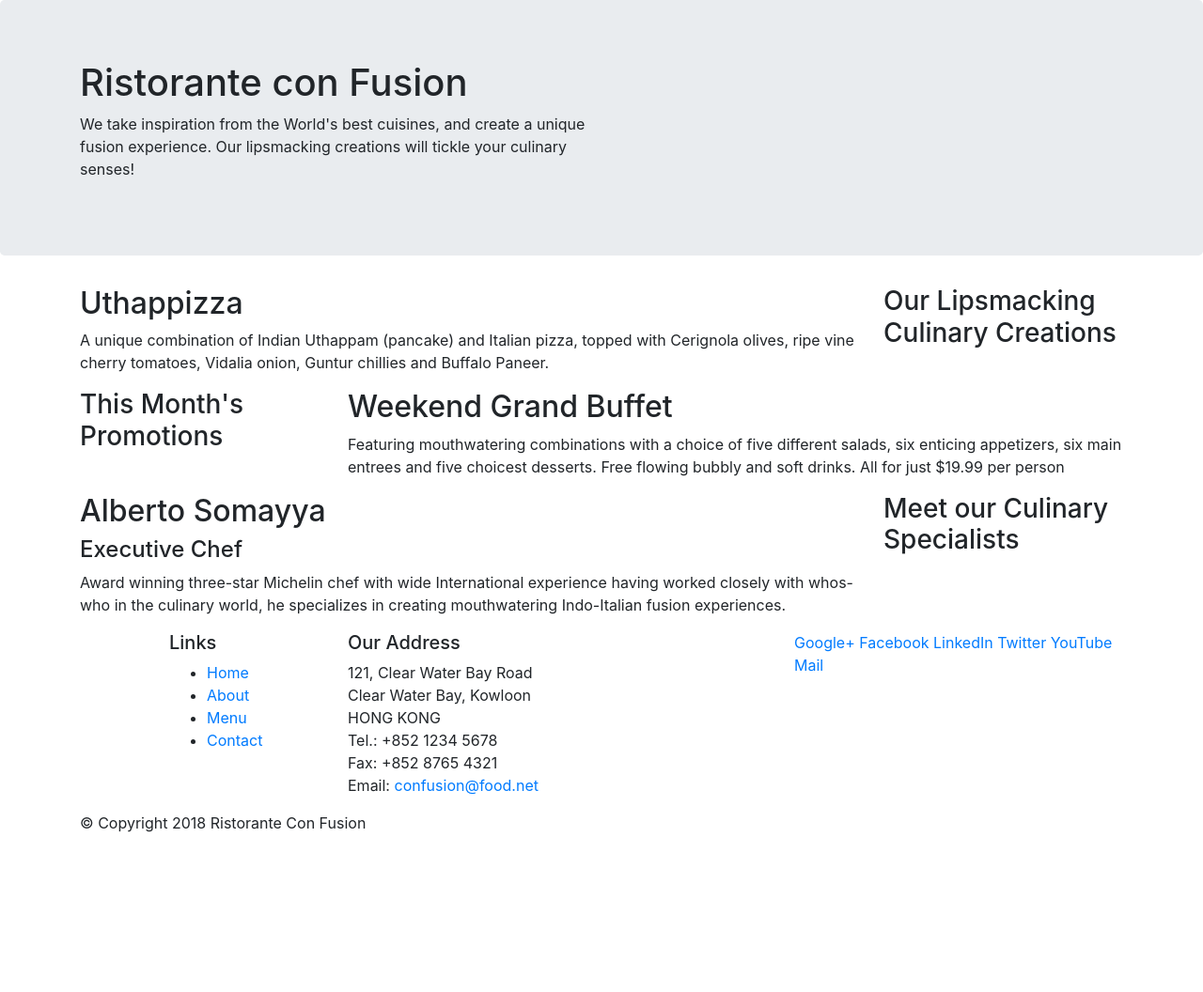
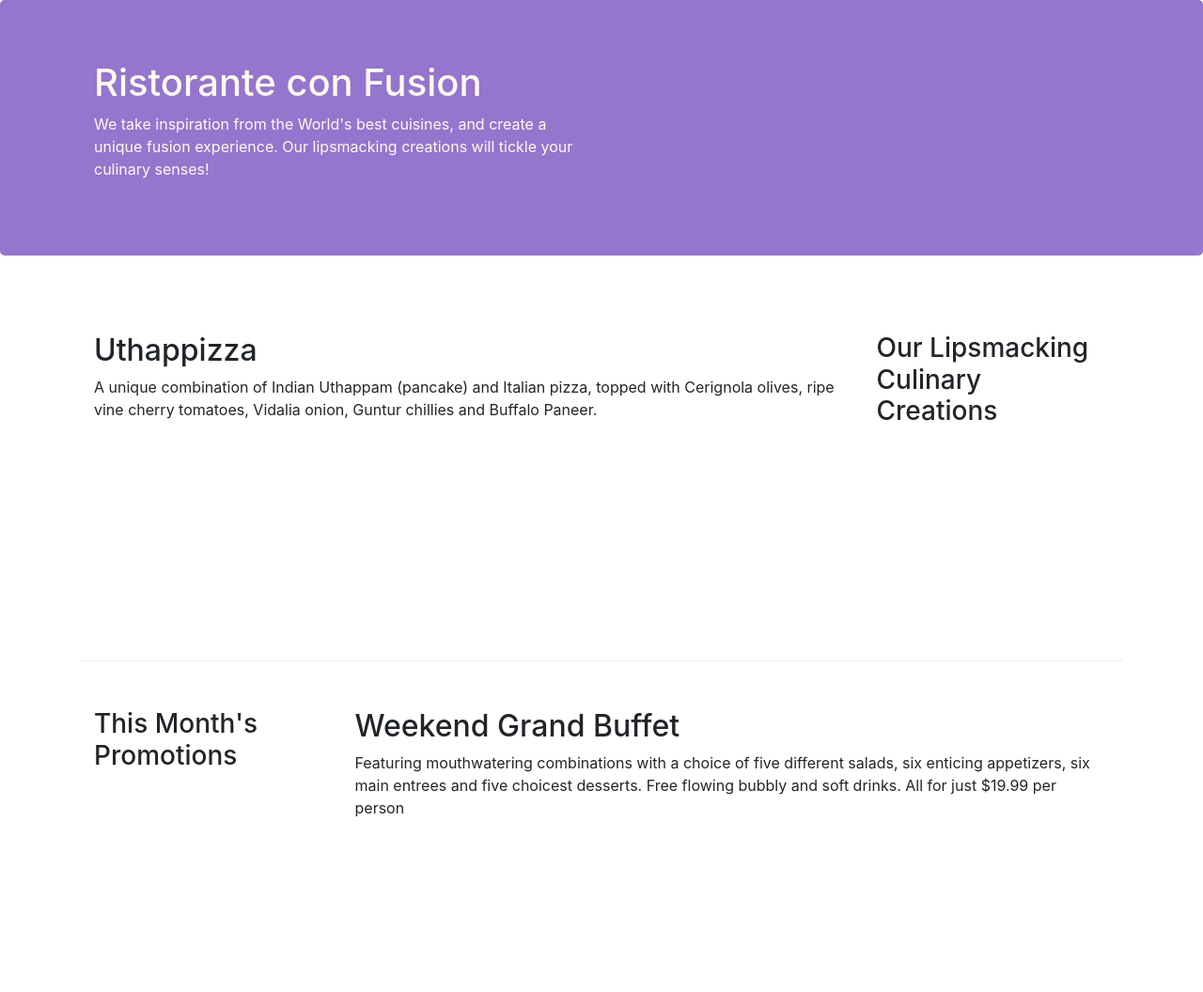
Before and after one commit to HoangNghia202/Git_test, a website: page index.html in a window 1280 px wide. Shown: the top 1056 px of the page at 94% size. Before the commit the page ends 904 px from the top, so only its background shows below. Drawn offline with nearby package versions, Linux system fonts and the light colour scheme.

Commit message:
"Bootstrap Grid Part 2

```diff
--- /dev/null
+++ b/css/style.css
@@ -0,0 +1,33 @@
+.row-header {
+    margin: 0px auto;
+    ·padding: 0px;
+}
+
+
+
+.row-content {
+    margin: 0px auto;
+    padding: 50px 0px 50px 0px;
+    border-bottom: 1px ridge;
+    min-height: 400px;
+
+}
+
+
+
+.footer {
+    background-color: #D1C4E9;
+    margin: 0px auto;
+    padding: 20px 0px 20px 0px;
+}
+
+.jumbotron{
+    background-color: #9575CD;
+    color:  floralwhite;
+}
+
+.address{
+    font-size: 80%;
+    margin:  0px;
+    color: black;
+}
--- a/index.html
+++ b/index.html
@@ -6,11 +6,12 @@
     <meta name="viewport" content="width=device-width, initial-scale=1.0">
     <title>Ristorante Con Function</title>
     <link rel="stylesheet" href="node_modules/bootstrap/dist/css/bootstrap.min.css">
+    <link rel="stylesheet" href="css/style.css">
 </head>
 <body>
     <header class="jumbotron">
         <div class="container">
-            <div class="row">
+            <div class="row row-header">
                 <div class="col-12 col-sm-6">
                     <h1>Ristorante con Fusion</h1>
                     <p>We take inspiration from the World's best cuisines, and create a unique fusion experience. Our lipsmacking creations will tickle your culinary senses!</p>
@@ -21,7 +22,7 @@
         </div>
     </header>
     <div class="container">
-        <div class="row">
+        <div class="row row-content" >
             <div class="col-12 col-sm-4 order-sm-last col-md-3">
                 <h3>Our Lipsmacking Culinary Creations</h3>
             </div>
@@ -32,7 +33,7 @@
         </div>
 
 
-        <div class="row">
+        <div class="row row-content">
             <div class="col-12 col-sm-4 col-md-3" >
                 <h3>This Month's Promotions</h3>
             </div>
@@ -42,7 +43,7 @@
             </div>
         </div>
 
-        <div class="row">
+        <div class="row row-content">
             <div class="col-12 col-sm-4 order-sm-last col-md-3">
                 <h3>Meet our Culinary Specialists</h3>
             </div>
@@ -54,12 +55,12 @@
         </div>
     </div>
 
-    <footer>
+    <footer class="footer">
         <div class=" container">
             <div class="row">
                 <div class="col-4 col-sm-2 offset-1">
                     <h5>Links</h5>
-                    <ul>
+                    <ul class="list-unstyled">
                         <li><a href="#">Home</a></li>
                         <li><a href="#">About</a></li>
                         <li><a href="#">Menu</a></li>
@@ -68,7 +69,7 @@
                 </div>
                 <div class="col-7 col-sm-5">
                     <h5>Our Address</h5>
-                    <address>
+                    <address class="address">
 		              121, Clear Water Bay Road<br>
 		              Clear Water Bay, Kowloon<br>
 		              HONG KONG<br>
@@ -77,7 +78,7 @@
 		              Email: <a href="mailto:confusion@food.net">confusion@food.net</a>
 		           </address>
                 </div>
-                <div class="col-12 col-sm-4 ">
+                <div class="col-12 col-sm-4 align-self-center">
                     <div>
                         <a href="http://google.com/+">Google+</a>
                         <a href="http://www.facebook.com/profile.php?id=">Facebook</a>
@@ -88,8 +89,8 @@
                     </div>
                 </div>
            </div>
-           <div class="row">
-                <div class=" col-auto  d-none d-md-block ">
+           <div class="row justify-content-center" >
+                <div class=" col-auto  d-none d-md-block  text-center">
                     <p>© Copyright 2018 Ristorante Con Fusion</p>
                 </div>
            </div>
```
